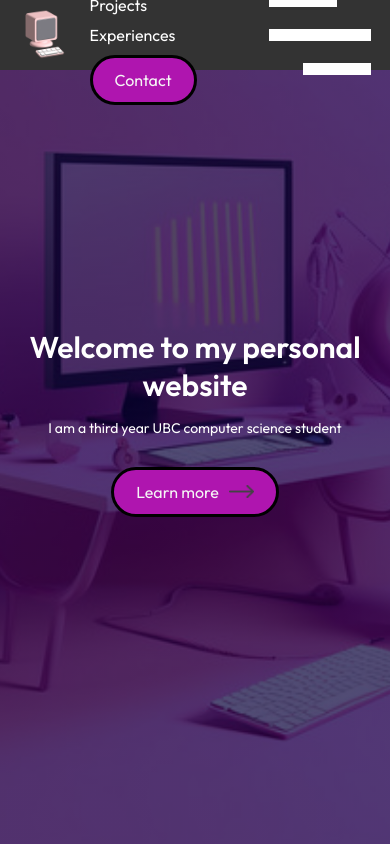
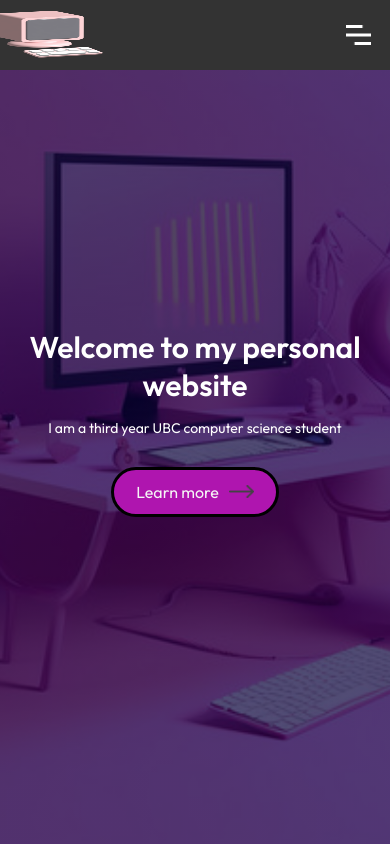
Before and after one commit to daniCodes1/daniCodes1.github.io, a React (Vite) app: page / in a window 390 px wide. Shown: the top 844 px of the page. Built offline with nearby package versions, Linux system fonts and the light colour scheme.

Commit message:
Add style to nav

```diff
--- a/src/Components/Navbar/Navbar.css
+++ b/src/Components/Navbar/Navbar.css
@@ -12,6 +12,9 @@
   z-index: 10; /* overlap over elements when scrolling */
   height: 70px;
 }
+.logo {
+   margin-left: -40px;
+}
 
 nav ul li {
   display: inline-block;
@@ -19,3 +22,43 @@
   margin: 5px 20px;
   font-size: 16px;
 }
+.menu-icon {
+  display: none;
+}
+/** media query **/
+@media (max-width: 1000px) {
+  .logo {
+    width: 140px;
+  }
+  nav ul li {
+    margin: 10px 15px;
+  }
+}
+@media (max-width: 840px) {
+  nav {
+    padding: 15px 0;
+  }
+  nav ul {
+    position: fixed;
+    top: 0;
+    right: 0;
+    bottom: 0;
+    background: #602f6b;
+    z-index: -1;
+    width: 200px;
+    padding-top: 70px;
+    transition: 0.5s;
+  }
+  nav ul li {
+    display: block;
+    margin: 25px 40px;
+  }
+  .menu-icon {
+    display: block;
+    width: 25px;
+    cursor: pointer;
+  }
+  .hide-mobile-menu {
+    right: -200px;
+  }
+}
```
